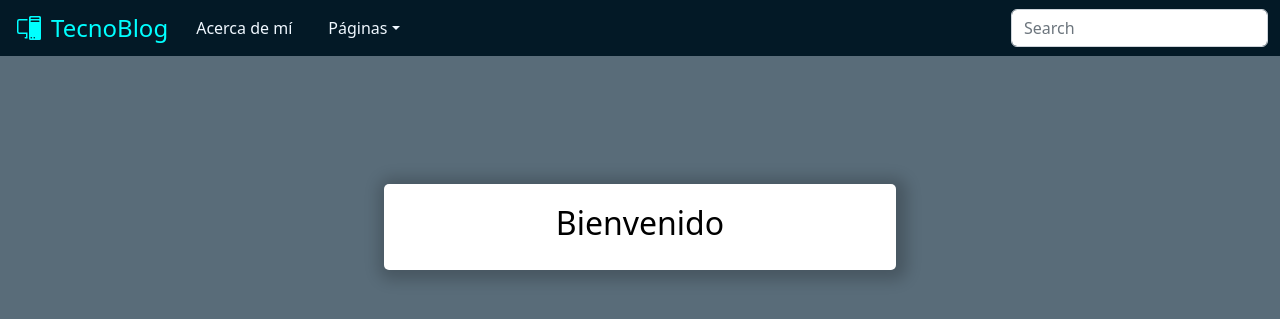
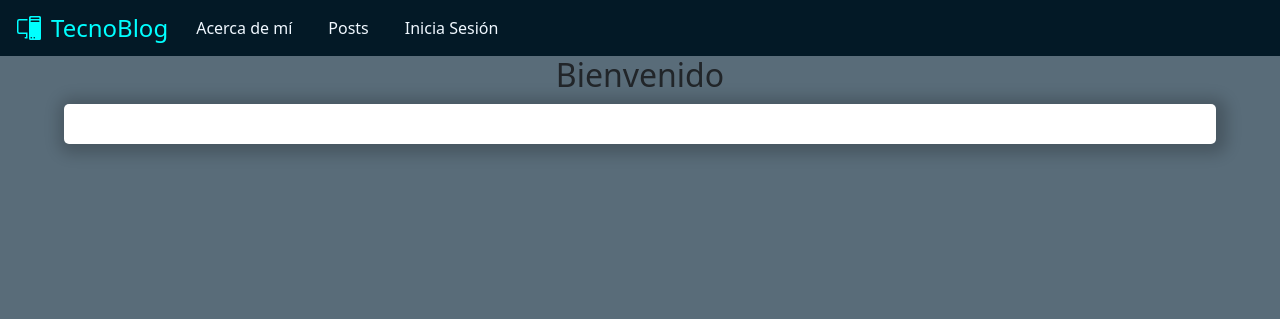
Before and after one commit to ItzaeRb/tecnoBlog, a Django app: page / in a window 1280 px wide. Shown: the top 319 px of the page. Run offline with Django 4.2, Linux system fonts and the light colour scheme; some libraries are stand-ins or nearby versions.

```diff
--- a/tecnoBlog/static/css/myestilo.css
+++ b/tecnoBlog/static/css/myestilo.css
@@ -42,12 +42,17 @@ nav{
     align-items: center;
     padding: 20px;
 }
+
+.encabezado{
+    text-align: center;
+}
+
 .contenido_home{
     display: flex;
-    width: 40%;
+    width: 90%;
     height: auto;
     margin:auto;
-    margin-top: 10%;
+    margin-top: 10px;
     display: flex;
     flex-direction: column;
     background-color: white;
--- a/tecnoBlog/template/homePage.html
+++ b/tecnoBlog/template/homePage.html
@@ -31,30 +31,30 @@
                     <a class="nav-link" href="#">Acerca de mí</a>
                   </li>
 
-                  <li class="nav-item dropdown">
-                    <a class="nav-link dropdown-toggle" href="#" data-bs-toggle="dropdown" aria-expanded="false">Páginas</a>
-                    <ul class="dropdown-menu">
-                      <li><a class="dropdown-item" href="login.html">Action</a></li>
-                      <li><a class="dropdown-item" href="#">Another action</a></li>
-                      <li><a class="dropdown-item" href="#">Something else here</a></li>
-                    </ul>
+                  <li class="nav-item">
+                    <a class="nav-link" href="/login">Posts</a>
                   </li>
+
+                  <li class="nav-item">
+                    <a class="nav-link" href="/login">Inicia Sesión</a>
+                  </li>
+
                 </ul>
-                <form role="search">
-                  <input class="form-control" type="search" placeholder="Search" aria-label="Search">
-                </form>
+
               </div>
             </div>
           </nav>
     </header>
 
-    <div class="contenido_home">
+    <div class="encabezado">
       <h2>Bienvenido</h2>
     </div>
 
 </body>
 <body>
   {% block content %}
+  <div class="contenido_home">
+  </div>
   {% endblock %}
 </body>
 </html>
--- a/theFinalProject/urls.py
+++ b/theFinalProject/urls.py
@@ -25,6 +25,7 @@ from django.conf.urls.static import static
 
 urlpatterns = [
     path('admin/', admin.site.urls),
+    path('homePage', homePage),
     path('', homePage),
     path('', include("tecnoBlog.urls"))
 
```
Also changed, not shown: other parts of tecnoBlog/template/homePage.html (+1 -1 lines), tecnoBlog/template/nuevoPost.html (added, +7 -0 lines).
